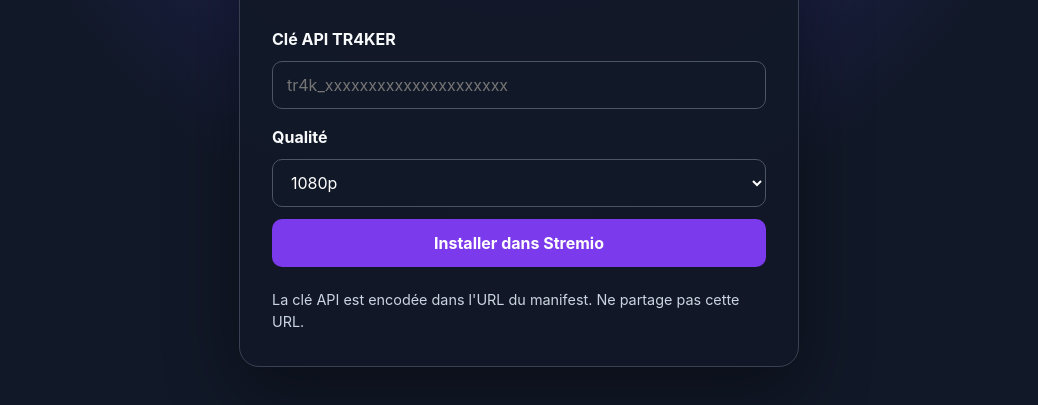
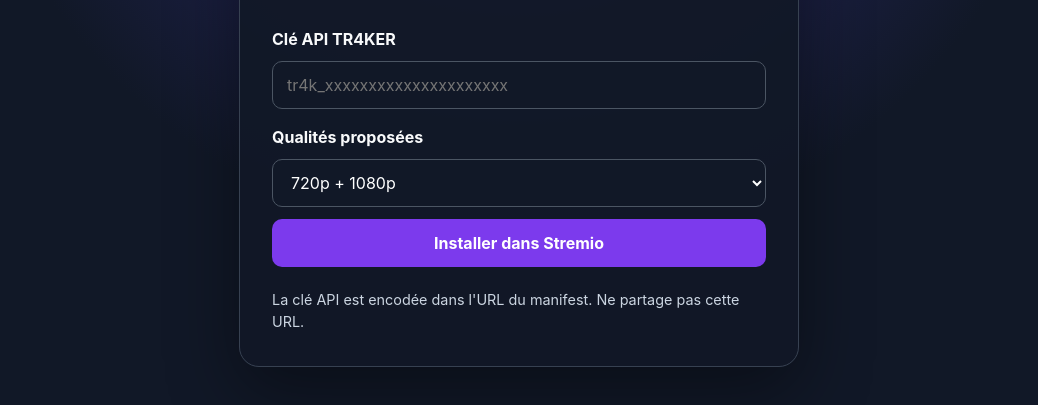
Before and after one commit to bchardon/tr4kerio, a website: page public/index.html in a window 1280 px wide. Shown: the part 313-718 px from the top of the page, without its empty margins (121-1159 px from the left). Drawn offline with Linux system fonts and the light colour scheme.

Commit message:
improve select

```diff
--- a/public/index.html
+++ b/public/index.html
@@ -33,27 +33,32 @@
       <input id="apikey" name="apikey" type="text" required autocomplete="off" autocapitalize="none" spellcheck="false"
         data-1p-ignore data-bwignore data-lpignore="true" placeholder="tr4k_xxxxxxxxxxxxxxxxxxxxx">
 
-      <label for="quality">
-        Qualité
-      </label>
+      <label for="quality">Qualités proposées</label>
 
       <select id="quality" name="quality">
-        <option value="4k">
-          4K / 2160p
+        <option value="720p,1080p" selected>
+          720p + 1080p
         </option>
 
-        <option value="1080p" selected>
-          1080p
+        <option value="1080p,4k">
+          1080p + 4K
+        </option>
+
+        <option value="720p,1080p,4k">
+          720p + 1080p + 4K
         </option>
 
         <option value="720p">
-          720p
+          720p uniquement
         </option>
 
-        <option value="all">
-          Toutes les qualités
+        <option value="1080p">
+          1080p uniquement
         </option>
 
+        <option value="4k">
+          4K uniquement
+        </option>
       </select>
 
       <button id="submit-button" type="submit">
```
